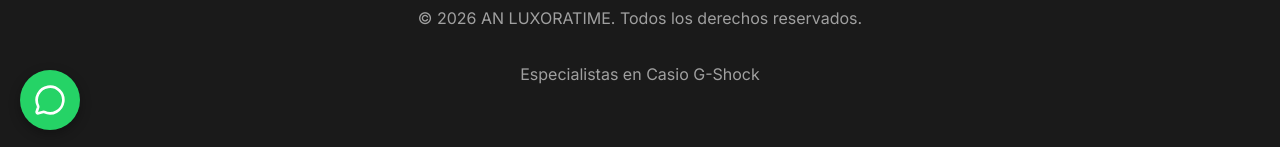
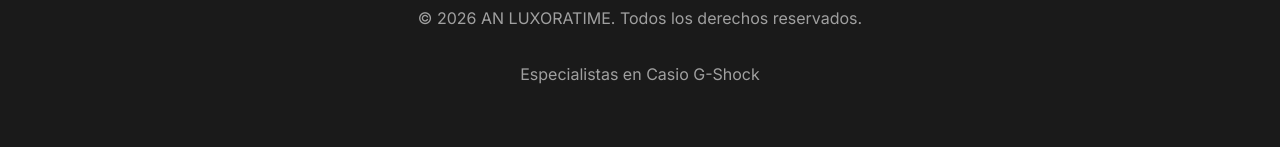
Before and after one commit to eckerdtleonardo1-tech/AN-LUXORATIME-web, a Next.js app: page /my-orders in a window 1280 px wide. Shown: the part 650-797 px from the top of the page. Built offline with nearby package versions, Linux system fonts and the light colour scheme; no server answers.

Commit message:
se quito la burvuja de whatsapp

```diff
--- a/src/app/layout.tsx
+++ b/src/app/layout.tsx
@@ -5,7 +5,6 @@
 import { CartProvider } from "@/components/CartProvider";
 import Header from "@/components/Header";
 import Footer from "@/components/Footer";
-import WhatsAppBubble from "@/components/WhatsAppBubble";
 
 const inter = Inter({ subsets: ["latin"] });
 
@@ -48,7 +47,6 @@
               {children}
             </main>
             <Footer />
-            <WhatsAppBubble />
           </CartProvider>
         </AuthProvider>
       </body>
--- a/src/components/WhatsAppBubble.tsx
+++ /dev/null
@@ -1,37 +0,0 @@
-'use client';
-
-import { MessageCircle } from 'lucide-react';
-
-export default function WhatsAppBubble() {
-  const WHATSAPP_NUMBER = '3329534029';
-  const message = '¡Hola! Quisiera hacer una consulta.';
-
-  return (
-    <a
-      href={`https://wa.me/${WHATSAPP_NUMBER}?text=${encodeURIComponent(message)}`}
-      target="_blank"
-      rel="noopener noreferrer"
-      style={{
-        position: 'fixed',
-        bottom: '20px',
-        left: '20px',
-        backgroundColor: '#25D366',
-        color: 'white',
-        width: '60px',
-        height: '60px',
-        borderRadius: '50%',
-        display: 'flex',
-        alignItems: 'center',
-        justifyContent: 'center',
-        boxShadow: '0 4px 12px rgba(0,0,0,0.3)',
-        zIndex: 9998,
-        transition: 'transform 0.3s ease',
-      }}
-      className="whatsapp-bubble"
-      onMouseEnter={(e) => (e.currentTarget.style.transform = 'scale(1.1)')}
-      onMouseLeave={(e) => (e.currentTarget.style.transform = 'scale(1)')}
-    >
-      <MessageCircle size={32} />
-    </a>
-  );
-}
```
